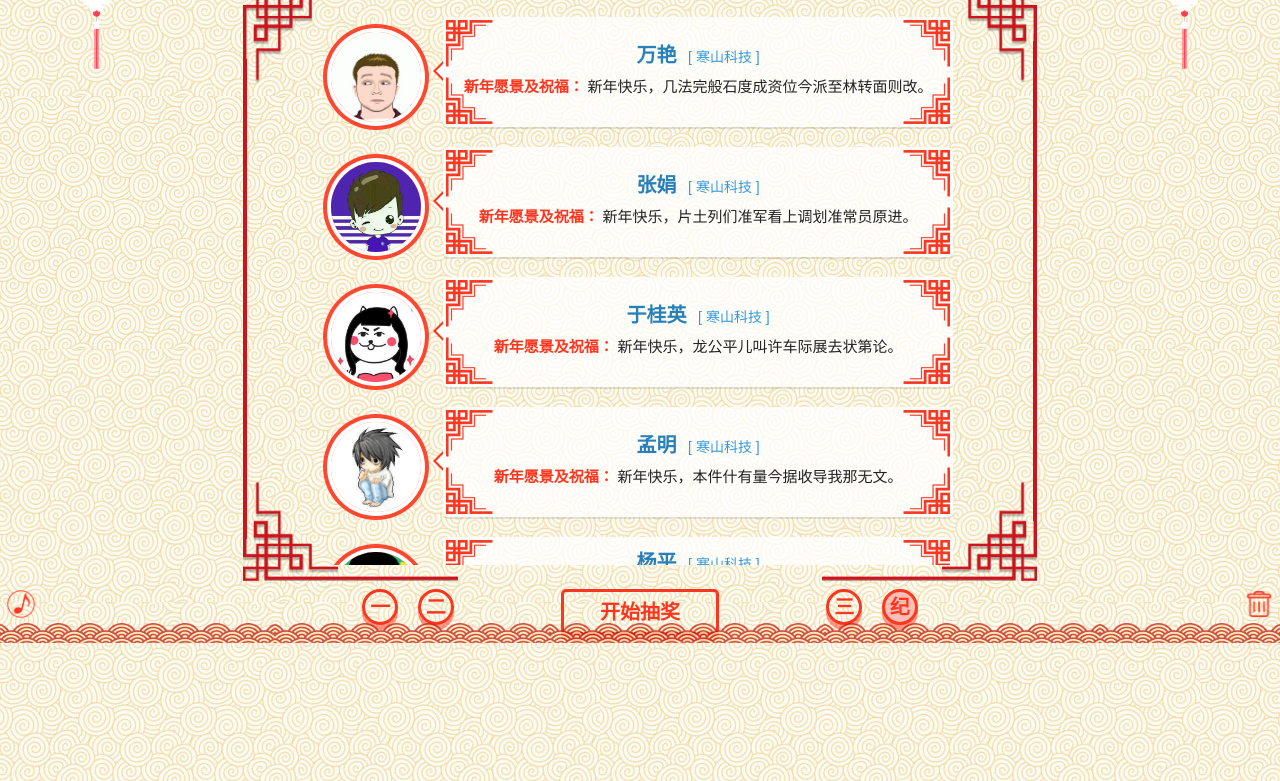
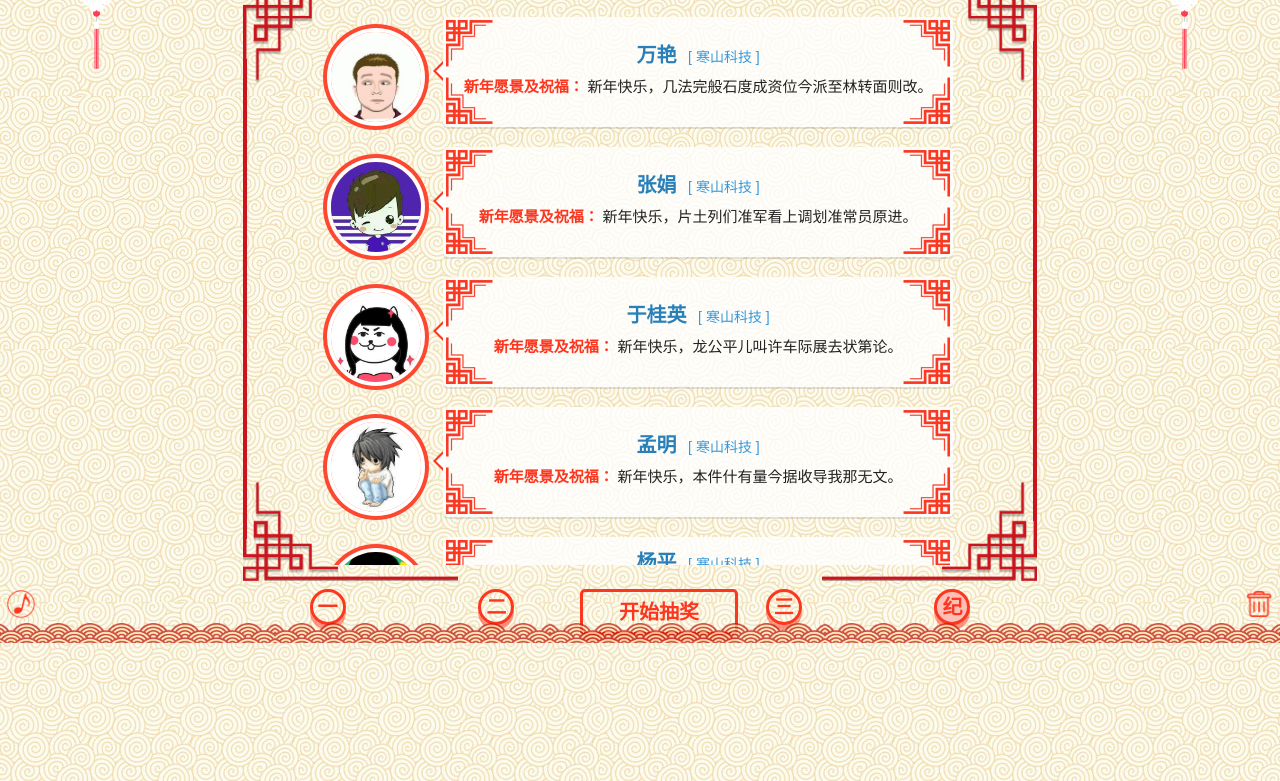
Before and after one commit to henry-fun/hanshan-lottery, a website: page index.html in a window 1280 px wide. Shown: the part 157-938 px from the top of the page. Drawn offline with Linux system fonts and the light colour scheme.

Commit message:
feat: 自动根据配置绘制抽奖类别按钮

```diff
--- a/css/style.css
+++ b/css/style.css
@@ -509,9 +509,23 @@ aside .switch {
 }
 
 .dashboard {
+    margin: 4rem auto 0 auto;
+    display: flex;
+}
+.dashboard-f {
+    flex: 1 1 auto;
     position: relative;
-    margin: 4rem auto 0 auto;
-    text-align: center;
+}
+.dashboard-s {
+    flex: 0 0 auto;
+    position: relative;
+}
+#dashboard-btns-m {
+    width: 15%;
+}
+#dashboard-btns-l, #dashboard-btns-r {
+    display: flex;
+    justify-content: space-around;
 }
 .btn {
     padding: 1rem 1.5rem;
@@ -541,7 +555,7 @@ aside .switch {
 }
 .dashboard .lottery-btn {
     display: inline-block;
-    width: 15%;
+    width: 100%;
     margin: 0 auto;
     padding: 1rem 1.6rem;
     cursor: pointer;
@@ -565,7 +579,6 @@ aside .switch {
 }
 
 .dashboard .cirle-btn {
-    position: absolute;
     display: inline-block;
     width: 2rem;
     height: 2rem;
@@ -580,18 +593,6 @@ aside .switch {
     -webkit-box-shadow: 0 5px rgba(253, 54, 31, 0.5);
     -moz-box-shadow: 0 5px rgba(253, 54, 31, 0.5);
     box-shadow: 0 5px rgba(253, 54, 31, 0.5);
-}
-.dashboard .cirle-btn:nth-child(1) {
-    left: 15%;
-}
-.dashboard .cirle-btn:nth-child(2) {
-    left: 22%;
-}
-.dashboard .cirle-btn:nth-child(4) {
-    right: 22%;
-}
-.dashboard .cirle-btn:nth-child(5) {
-    right: 15%;
 }
 .award-active {
     background: #ffbfb7;
--- a/index.html
+++ b/index.html
@@ -65,11 +65,17 @@
 
         <!--抽奖按钮-->
         <div class="dashboard">
-            <div class="cirle-btn award" id="award-1" data-award="award01">一</div>
-            <div class="cirle-btn award" id="award-2" data-award="award02">二</div>
-            <div class="btn btn-red-outline lottery-btn" id="lottery-btn" data-award="">开始抽奖</div>
-            <div class="cirle-btn award" id="award-3" data-award="award03">三</div>
-            <div class="cirle-btn award" id="award-4" data-award="award04">纪</div>
+            <div class="dashboard-f" id="dashboard-btns-l">
+                <div class="cirle-btn award" id="award-1" data-award="award01">一</div>
+                <div class="cirle-btn award" id="award-2" data-award="award02">二</div>
+            </div>
+            <div class="dashboard-s" id="dashboard-btns-m">
+                <div class="btn btn-red-outline lottery-btn" id="lottery-btn" data-award="">开始抽奖</div>
+            </div>
+            <div class="dashboard-f" id="dashboard-btns-r">
+                <div class="cirle-btn award" id="award-3" data-award="award03">三</div>
+                <div class="cirle-btn award" id="award-4" data-award="award04">纪</div>
+            </div>
         </div>
     </div>
 </div>
@@ -78,6 +84,14 @@
 <canvas class="snow-canvas" speed="3" interaction="true" size="12" count="80" wind-power="-5" image="./img/snow.png" width="1366" height="667"></canvas>
 
 <footer class="footer"></footer>
+
+<!-- 按钮组模板 start -->
+<script type="text/template" id="dashboardbtns-tpl">
+    <% _.each(data, function (item, i) { %>
+        <div class="cirle-btn award" id="award-<%= item.index %>" data-award="<%= item.id %>"><%= item.label %></div>
+    <% }); %>
+</script>
+<!-- 按钮组模板 end -->
 
 <!-- 新年祝福框模板 start -->
 <script type="text/template" id="lotterycon-tpl">
--- a/js/main.js
+++ b/js/main.js
@@ -120,6 +120,32 @@ function drawAwardList() {
     $('#award-initial').html(_.template($('#listcon-tpl').html())({ data: initials }));
 }
 drawAwardList();
+
+function drawButtons() {
+    var datas = []
+        i = 1;
+    for (k in award_datas) {
+        var data = award_datas[k];
+        datas.push({
+            index: i,
+            id: k,
+            label: data.char,
+        })
+        i += 1;
+    }
+    var datas_l = [];
+    var datas_r = [];
+    for (let i = 0; i < datas.length; i++) {
+        if (i < datas.length / 2) {
+            datas_l.push(datas[i]);
+        } else {
+            datas_r.push(datas[i]);
+        }
+    }
+    $('#dashboard-btns-l').html(_.template($('#dashboardbtns-tpl').html())({ data: datas_l }));
+    $('#dashboard-btns-r').html(_.template($('#dashboardbtns-tpl').html())({ data: datas_r }));
+}
+drawButtons();
 
 // ---------------- 抽奖动画相关参数配置 ------------
 var nextFrame = window.requestAnimationFrame       ||
@@ -519,9 +545,8 @@ $(function(){
         }
         local_handle.set('award_id', $(this).data('award'));
         $('#lottery-btn').data('award', $(this).data('award'));
-        $(this).addClass(function () {
-            return $(this).hasClass('award-active') ? false : 'award-active';
-        }).siblings('.award').removeClass('award-active')
+        $('.award').removeClass('award-active');
+        $(this).addClass('award-active');
     });
 
     // 开始抽奖按钮
```
